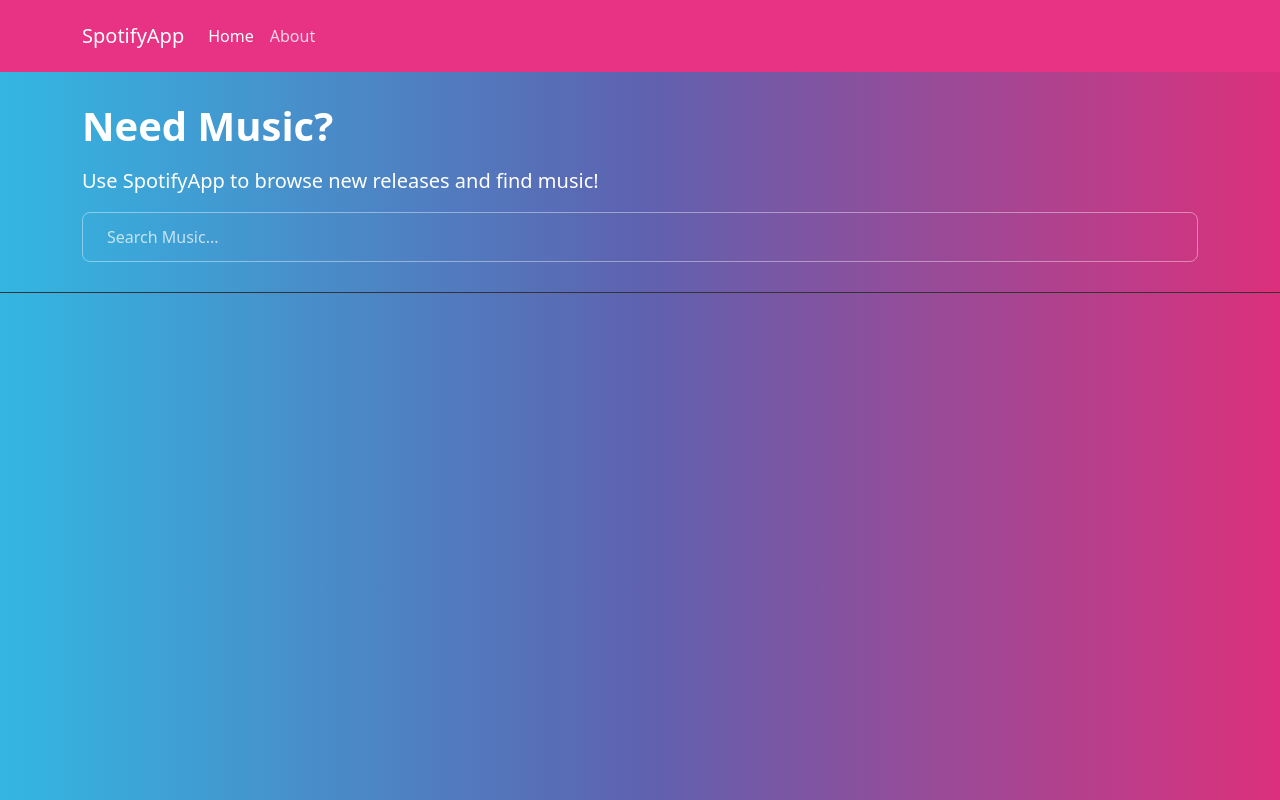
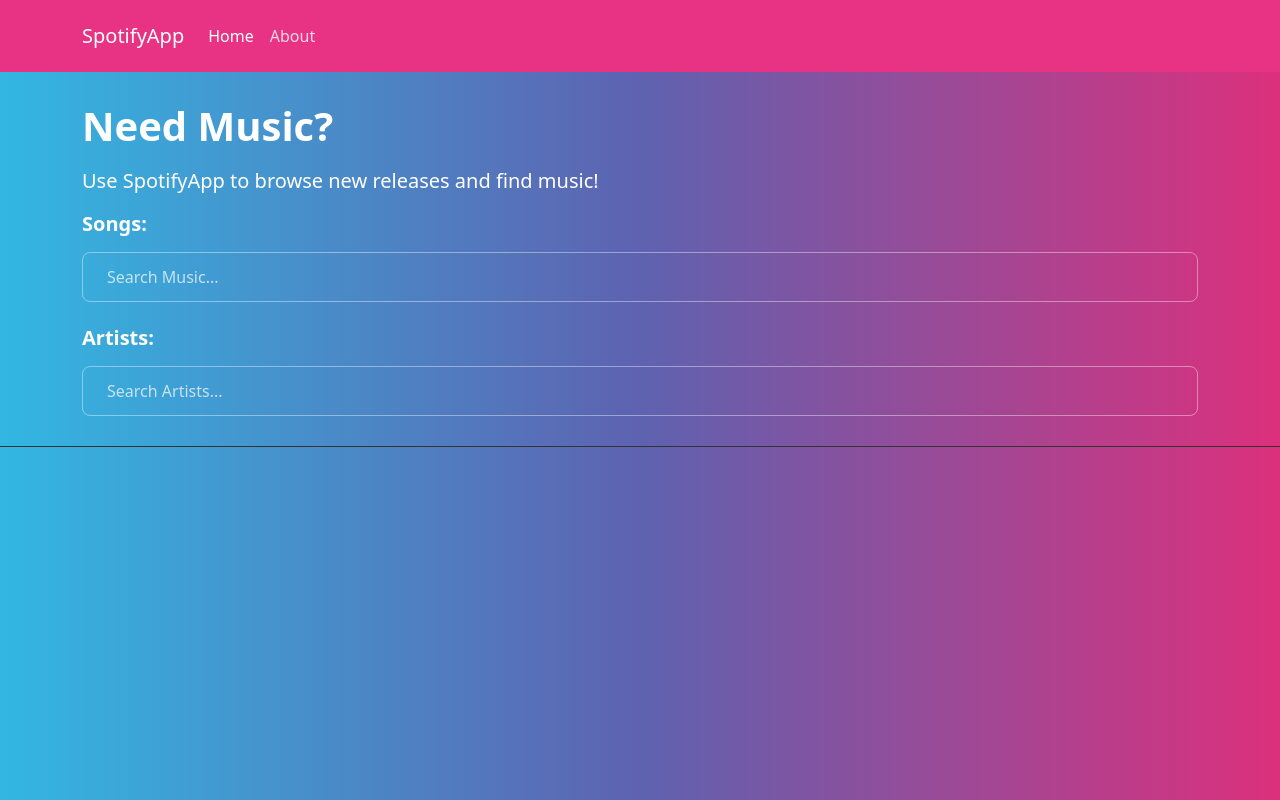
Before and after one commit to yangj35/spotify-app, an Angular app: page /search in a window 1280 px wide. Built offline with nearby package versions, Linux system fonts and the light colour scheme; sample sign-in values are in the browser's storage.

Commit message:
added Song search

```diff
--- a/src/app/home/search/search.component.html
+++ b/src/app/home/search/search.component.html
@@ -2,22 +2,41 @@
 <p class="lead">Use SpotifyApp to browse new releases and find music!</p>
 
 <form>
+    <h5>Songs:</h5>
     <div class="form-group">
-        <input type="text" name="searchStr" class="form-control"
-                [(ngModel)]="searchStr"
+        <input type="text" name="trackSearchStr" class="form-control"
+                [(ngModel)]="trackSearchStr"
+                (keyup)="searchTracks()"
+                [ngbTypeahead]="searchTrack"
+                [resultTemplate]="trackRT"
+                (selectItem)="onTrackSelect($event)"
+                [inputFormatter]="trackFormatter"
+                placeholder="Search Music...">
+    </div><br>
+    <h5>Artists:</h5>
+    <div class="form-group">
+        <input type="text" name="artistSearchStr" class="form-control"
+                [(ngModel)]="artistSearchStr"
                 (keyup)="searchArtists()"
-                [ngbTypeahead]="search"
-                [resultTemplate]="rt"
-                (selectItem)="onSelect($event)"
-                [inputFormatter]="formatter"
-                placeholder="Search Music...">
+                [ngbTypeahead]="searchArtist"
+                [resultTemplate]="artistRT"
+                (selectItem)="onArtistSelect($event)"
+                [inputFormatter]="artistFormatter"
+                placeholder="Search Artists...">
     </div>
 </form>
 
 
-<ng-template #rt let-r="result" let-t="term">
+<ng-template #artistRT let-r="result" let-t="term">
         <img *ngIf="r.images.length > 0" [src]="r.images[0].url" class="me-1" style="width: 50px; float: left"/>
         <i *ngIf="r.images.length == 0" class="fas fa-search me-1" style="width: 50px; text-align: center; float: left"></i>
         <ngb-highlight [result]="r.name" [term]="t"></ngb-highlight><br>
         <span *ngFor="let genre of r.genres; let isLast=last"><small>{{genre}}{{isLast ? '' : ', '}}</small></span>
 </ng-template>
+
+<ng-template #trackRT let-r="result" let-t="term">
+    <img *ngIf="r.album.images.length > 0" [src]="r.album.images[0].url" class="me-1" style="width: 50px; float: left"/>
+    <i *ngIf="r.album.images.length == 0" class="fas fa-search me-1" style="width: 50px; text-align: center; float: left"></i>
+    <ngb-highlight [result]="r.name" [term]="t"></ngb-highlight><br>
+    <span *ngFor="let artist of r.artists; let isLast=last"><small>{{artist.name}}{{isLast ? '' : ', '}}</small></span>
+</ng-template>
--- a/src/app/home/search/search.component.ts
+++ b/src/app/home/search/search.component.ts
@@ -13,8 +13,10 @@
   encapsulation: ViewEncapsulation.None,
 })
 export class SearchComponent implements OnInit {
-  searchStr: string;
+  artistSearchStr: string;
+  trackSearchStr: string;
   artists: any;
+  tracks: any;
 
   constructor(
     private spotifyService: SpotifyService,
@@ -27,8 +29,8 @@
   }
 
   searchArtists() {
-    if (this.searchStr){
-    this.spotifyService.searchArtists(this.searchStr)
+    if (this.artistSearchStr){
+    this.spotifyService.searchItems(this.artistSearchStr, 'artist')
         .subscribe(results => {
           this.artists = results.artists.items;
           console.log(this.artists);
@@ -36,15 +38,37 @@
     };
   }
 
-  search = (text$: Observable<string>) =>
+  searchArtist = (text$: Observable<string>) =>
     text$.pipe(
-      debounceTime(400),
-      map(term => (term === '') ? [] : this.artists.slice(0, 10)),
+      debounceTime(200),
+      map(term => (term === '' || !this.artists) ? [] : this.artists.slice(0, 10)),
     );
 
-  formatter = (x: {name: string}) => x.name;
+  artistFormatter = (x: {name: string}) => x.name;
 
-  onSelect(event: any) {
+  onArtistSelect(event: any) {
     this.router.navigate(['artist/'+event.item.id]);
   }
+
+  searchTracks() {
+    if (this.trackSearchStr){
+    this.spotifyService.searchItems(this.trackSearchStr, 'track')
+        .subscribe(results => {
+          this.tracks = results.tracks.items;
+          console.log(this.tracks);
+        })
+    };
+  }
+
+  searchTrack = (text$: Observable<string>) =>
+    text$.pipe(
+      debounceTime(200),
+      map(term => (term === '' || !this.tracks) ? [] : this.tracks.slice(0, 10)),
+    );
+
+  trackFormatter = (x: {name: string}) => x.name;
+
+  onTrackSelect(event: any) {
+    this.router.navigate(['track/'+event.item.id]);
+  }
 }
--- a/src/app/services/spotify.service.ts
+++ b/src/app/services/spotify.service.ts
@@ -120,8 +120,8 @@
         });
     }
 
-    searchArtists(str: string): Observable<any> {
-        return this.callGetAPI('https://api.spotify.com/v1/search?q='+str+'&type=artist');
+    searchItems(str: string, type: string): Observable<any> {
+        return this.callGetAPI('https://api.spotify.com/v1/search?q='+str+'&type='+type);
     }
 
     getArtist(id: string): Observable<any> {
```
